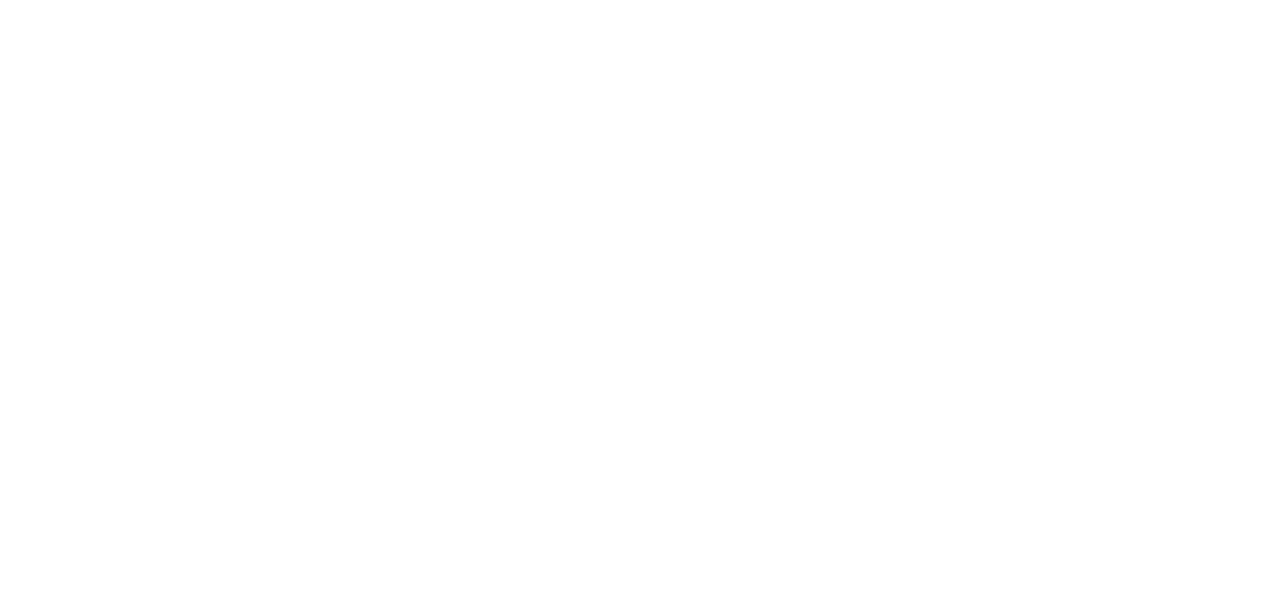
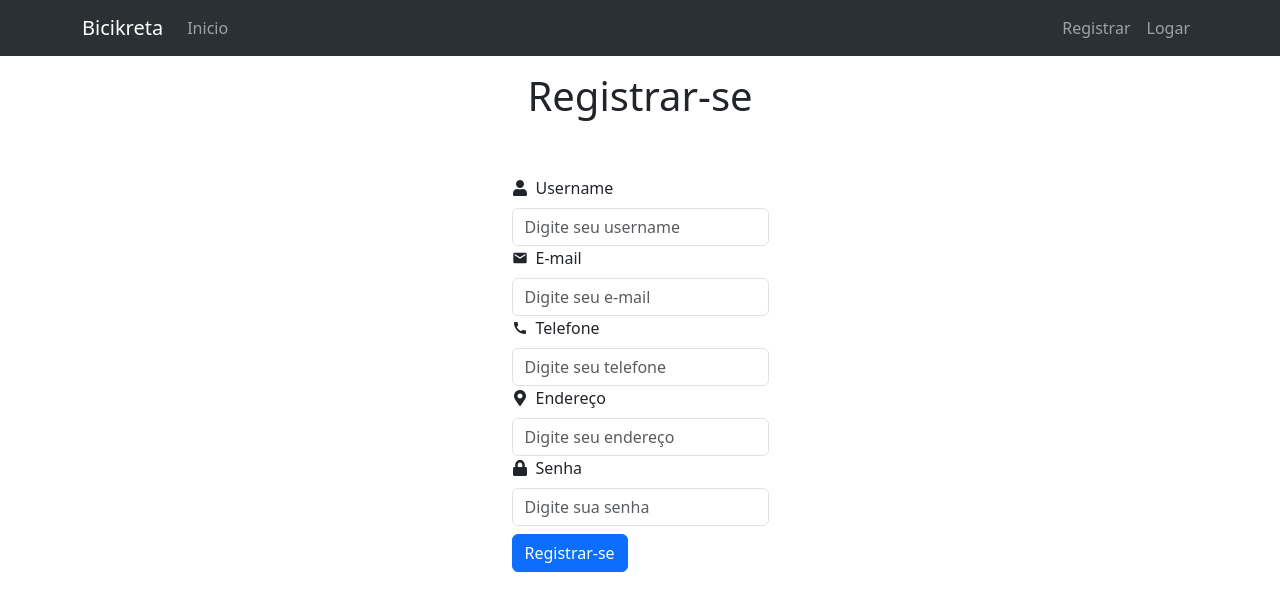
Before and after one commit to Our-time-Fatec/API-2023_2-Front, a React (Create React App) app: page /register in a window 1280 px wide. Before the commit this address had no page. Shown: the top 610 px of the page. Built offline with nearby package versions, Linux system fonts and the light colour scheme.

Commit message:
Criação do registro de usuario

```diff
--- a/src/components/NavBar/index.tsx
+++ b/src/components/NavBar/index.tsx
@@ -62,7 +62,10 @@ function NavBar() {
                                 </NavDropdown>
                             </>
                         ) : (
-                            <Nav.Link as={Link} to={"/login"} className="link-no-style">Login</Nav.Link>
+                            <>
+                                <Nav.Link as={Link} to={"/register"} className="link-no-style">Registrar</Nav.Link>
+                                <Nav.Link as={Link} to={"/login"} className="link-no-style">Logar</Nav.Link>
+                            </>
                         )}
 
                     </Nav>
--- a/src/pages/Home/index.tsx
+++ b/src/pages/Home/index.tsx
@@ -7,9 +7,11 @@ export default function Home() {
             <header>
                 <NavBar />
             </header>
-            <main>
-                <h1>Já tem uma conta? <Link to={"/login"}>Logar</Link></h1>
-                <h1>Registre-se Aqui: <Link to={"/login"}>Registrar-se</Link></h1>
+            <main className="main-container">
+                <div className="mt-5 d-flex-column text-center">
+                    <h1>Bem vindo ao site Bicikreta</h1>
+                    <p>Aqui você pode alugar suas bicicletas ou se você não tem uma bicicleta e precisa de uma locação rapida, prática e segura, aqui é o site certo!</p>
+                </div>
             </main>
         </div>
     )
--- a/src/pages/Inicio/index.tsx
+++ b/src/pages/Inicio/index.tsx
@@ -27,10 +27,9 @@ function Inicio() {
             <header>
                 <NavBar />
             </header>
-            <main>
-                <h1>Bicicletas disponiveis</h1>
+            <main className="main-container">
+                <h1 className="mt-3">Bicicletas disponiveis</h1>
                 <div className="bike mx-4 d-flex gap-2">
-                    {/* <CardBike marca={"Caloi"} modalidade={"MTB"} foto={"https://images.tcdn.com.br/img/img_prod/909210/bicicleta_caloi_explorer_20_azul_6535_1_8d5c2b4ac83fe87e5d525ca1299fea4d.jpg"} descricao={"Moutain bike para trilhas "} valorDia={250} valorHora={10} /> */}
                     {
                         bicicletas && bicicletas.map((i) => {
                             return (
--- a/src/pages/Login/index.tsx
+++ b/src/pages/Login/index.tsx
@@ -30,10 +30,11 @@ const LoginPage: React.FC = () => {
                 <NavBar />
             </header>
             <main className='main-container'>
-                <div className="d-flex justify-content-center align-items-center login-container">
+                <h1 className='mt-3'>Login</h1>
+                <div className="d-flex justify-content-center align-items-center login-container mt-5">
                     <Form>
                         <Form.Group controlId="formUsername">
-                            <Form.Label className='d-flex align-items-center gap-2'><MdEmail/><span>E-mail</span></Form.Label>
+                            <Form.Label className='d-flex align-items-center gap-2'><MdEmail /><span>E-mail</span></Form.Label>
                             <Form.Control
                                 type="text"
                                 placeholder="Digite seu e-mail"
--- a/src/pages/User/Cadastro/index.tsx
+++ b/src/pages/User/Cadastro/index.tsx
@@ -1,22 +1,40 @@
 import { useNavigate } from 'react-router-dom';
-import React, { useState } from 'react';
+import React, { ChangeEvent, useState } from 'react';
 import { Button, Form } from 'react-bootstrap';
-import { FaUser, FaLock } from 'react-icons/fa';
+import { FaUser, FaLock, FaMapMarkerAlt } from 'react-icons/fa';
+import { MdEmail, MdCall } from 'react-icons/md'
 import api from '../../../services/api';
 import NavBar from '../../../components/NavBar';
+import User from '../../../interfaces/User';
 
 const RegisterPage: React.FC = () => {
-    const [username, setUsername] = useState<string>('');
-    const [password, setPassword] = useState<string>('');
+
     const navigate = useNavigate();
 
-    const handleLogin = async () => {
-        await api.post(`/user/register`, { username, password })
+    const [formState, setFormState] = useState<User>({
+        username: "",
+        email: "",
+        password: "",
+        telefone: "",
+        endereco: ""
+    });
+
+    function updateForm(e: ChangeEvent<HTMLInputElement | HTMLSelectElement>) {
+
+        setFormState({
+            ...formState,
+            [e.target.name]:
+                e.target.value
+        })
+    };
+
+
+    const handleRegister = async (e:ChangeEvent<HTMLFormElement>) => {
+        e.preventDefault();
+        await api.post(`/user/register`, formState)
             .then((response) => {
-                localStorage.setItem('token', JSON.stringify(response.data.token));
-                localStorage.setItem('username', JSON.stringify(response.data.username));
                 alert(response.data.message);
-                navigate(0);
+                navigate('/login');
             })
             .catch((error) => {
                 alert(error.response.data.message)
@@ -28,31 +46,62 @@ const RegisterPage: React.FC = () => {
             <header>
                 <NavBar />
             </header>
-            <main>
-                <div className="login-container">
-                    <Form>
+            <main className='main-container'>
+                <h1 className='mt-3'>Registrar-se</h1>
+                <div className="d-flex justify-content-center align-items-center login-container mt-5">
+                    <Form onSubmit={handleRegister}>
                         <Form.Group controlId="formUsername">
-                            <Form.Label>Nome de Usuário</Form.Label>
+                            <Form.Label className='d-flex align-items-center gap-2'><FaUser /><span>Username</span></Form.Label>
                             <Form.Control
                                 type="text"
-                                placeholder="Digite seu nome de usuário"
-                                value={username}
-                                onChange={(e) => setUsername(e.target.value)}
+                                placeholder="Digite seu username"
+                                name="username"
+                                value={formState.username}
+                                onChange={(e: ChangeEvent<HTMLInputElement>) => updateForm(e)}
                             />
-                            <FaUser />
+                        </Form.Group>
+                        <Form.Group controlId="formUsername">
+                            <Form.Label className='d-flex align-items-center gap-2'><MdEmail /><span>E-mail</span></Form.Label>
+                            <Form.Control
+                                type="text"
+                                placeholder="Digite seu e-mail"
+                                name="email"
+                                value={formState.email}
+                                onChange={(e: ChangeEvent<HTMLInputElement>) => updateForm(e)}
+                            />
                         </Form.Group>
                         <Form.Group controlId="formPassword">
-                            <Form.Label>Senha</Form.Label>
+                            <Form.Label className='d-flex align-items-center gap-2'><MdCall /><span>Telefone</span></Form.Label>
+                            <Form.Control
+                                type="text"
+                                placeholder="Digite seu telefone"
+                                name="telefone"
+                                value={formState.telefone}
+                                onChange={(e: ChangeEvent<HTMLInputElement>) => updateForm(e)}
+                            />
+                        </Form.Group>
+                        <Form.Group controlId="formPassword">
+                            <Form.Label className='d-flex align-items-center gap-2'><FaMapMarkerAlt /><span>Endereço</span></Form.Label>
+                            <Form.Control
+                                type="text"
+                                placeholder="Digite seu endereço"
+                                name="endereco"
+                                value={formState.endereco}
+                                onChange={(e: ChangeEvent<HTMLInputElement>) => updateForm(e)}
+                            />
+                        </Form.Group>
+                        <Form.Group controlId="formPassword">
+                            <Form.Label className='d-flex align-items-center gap-2'><FaLock /><span>Senha</span></Form.Label>
                             <Form.Control
                                 type="password"
                                 placeholder="Digite sua senha"
-                                value={password}
-                                onChange={(e) => setPassword(e.target.value)}
+                                name="password"
+                                value={formState.password}
+                                onChange={(e: ChangeEvent<HTMLInputElement>) => updateForm(e)}
                             />
-                            <FaLock />
                         </Form.Group>
-                        <Button variant="primary" onClick={handleLogin}>
-                            Entrar
+                        <Button variant="primary" type='submit' className='mt-2'>
+                            Registrar-se
                         </Button>
                     </Form>
                 </div>
--- a/src/routes/index.tsx
+++ b/src/routes/index.tsx
@@ -5,6 +5,7 @@ import auth from "../services/auth";
 import Inicio from "../pages/Inicio";
 import EditarUser from "../pages/User/Editar";
 import PerfilUser from "../pages/User/Perfil";
+import RegisterPage from "../pages/User/Cadastro";
 
 
 function AppRouter() {
@@ -17,6 +18,7 @@ function AppRouter() {
                     <Route path="/" element={isAuthenticated ? (<Navigate to="/inicio" />) : (<Home />)} />
                     <Route path="/Inicio" element={<Inicio />} />
                     <Route path="/login" element={isAuthenticated ? (<Navigate to="/inicio" />) : (<LoginPage />)} />
+                    <Route path="/register" element={isAuthenticated ? (<Navigate to="/inicio" />) : (<RegisterPage />)} />
                     <Route path="/perfil/:id" element={isAuthenticated ? (<PerfilUser />) : (<Navigate to="/login" />)} />
                     <Route path="/update/:id" element={isAuthenticated ? (<EditarUser />) : (<Navigate to="/login" />)} />
                 </Routes>
--- a/src/styles/global.css
+++ b/src/styles/global.css
@@ -6,6 +6,6 @@
   .main-container {
     height: calc(100vh - 56px);
     display: flex;
-    justify-content: center;
+    flex-direction: column;
     align-items: center;
   }
```
Also changed, not shown: src/interfaces/User.ts (+10 -10 lines).
